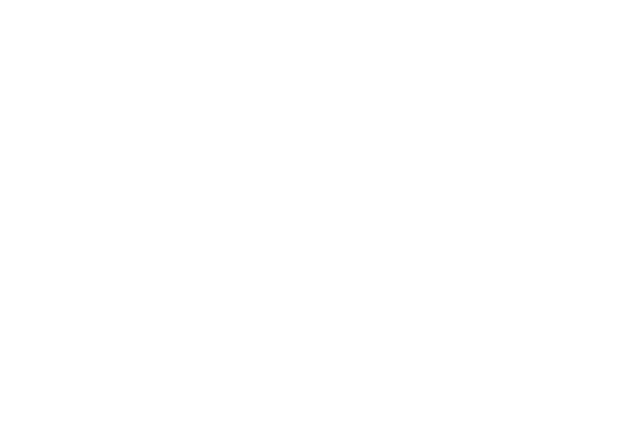
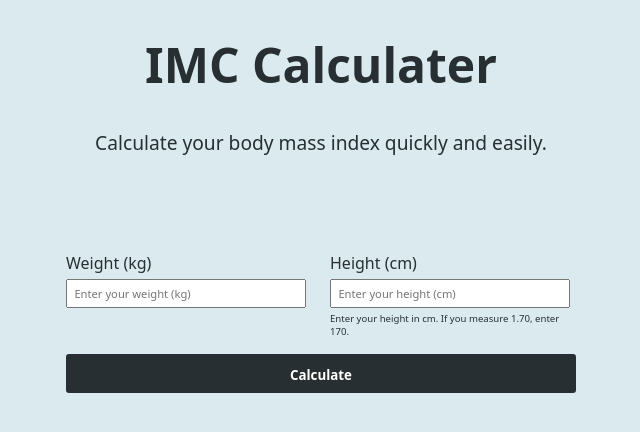
Before and after one commit to cristiandoring/imc-calculater, a plain HTML site: page index.html in a window 1280 px wide. Shown: the whole page, without its empty margins (319-959 px from the left). Drawn offline with Linux system fonts and the light colour scheme.

Commit message:
HTML and style css

```diff
--- a/index.html
+++ b/index.html
@@ -7,6 +7,25 @@
     <link rel="stylesheet" href="style.css">
 </head>
 <body>
+    <h1>IMC Calculater</h1>
+    <p class="description">Calculate your body mass index quickly and easily.
+    </p>
+
+    <section id="input">
+        <section id="weight">
+            <label for="weight">Weight (kg)</label>
+            <input type="number" name="weight" id="iweight" class="number-input" placeholder="Enter your weight (kg)
+            ">
+        </section>
+        <section id="height">
+            <label for="height">Height (cm)</label>
+            <input type="number" name="height" id="iheight" class="number-input" placeholder="Enter your height (cm)
+            ">
+            <p id="height-example">Enter your height in cm. If you measure 1.70, enter 170.
+            </p>
+        </section>
+    </section>
+    <button id="calculate">Calculate</button>
     <script src="script.js"></script>
 </body>
 </html>
--- a/style.css
+++ b/style.css
@@ -0,0 +1,74 @@
+*{
+    padding: 0;
+    margin: 0;
+    box-sizing: border-box;
+    font-family: system-ui, -apple-system, BlinkMacSystemFont, 'Segoe UI', Roboto, Oxygen, Ubuntu, Cantarell, 'Open Sans', 'Helvetica Neue', sans-serif;
+}
+
+body{
+    background-color: #DAEAEF ;
+}
+
+h1,p, label{
+    color: #272F32;
+}
+h1{
+    font-size: 3rem;
+    text-align: center;
+    margin-top: 2rem;
+}
+.description{
+    font-size: 1.2rem;
+    margin-top: 2rem;
+    margin-bottom: 6rem;
+    text-align: center;
+
+}
+
+#input{
+    display: flex;
+    flex-flow: row nowrap;
+    gap: 1.5rem;
+    justify-content: center;
+    margin-top: 7%;
+    width: 100%;
+    max-width: 510px;
+    margin-left: auto;
+    margin-right: auto;
+
+}
+
+#weight, #height {
+    display: flex;
+    flex-direction: column;
+    align-items: flex-start ;
+    gap: 0.3rem;
+    border-radius: 3px;
+
+}
+
+.number-input{
+    width: 15rem;
+    height: 1.8rem;
+    font-size: 0.7rem;
+    padding: 0.4rem;
+}
+
+#height-example{
+    font-size: 0.6rem;
+}
+
+#calculate {
+    display: block;
+    margin: 1rem auto 0;
+    background-color: #272F32;
+    color: white;
+    border-radius: 3px;
+    padding: 0.7rem;
+    width: 100%;
+    max-width: 510px;
+    height: 2.4rem;
+    border: none;
+    cursor: pointer;
+    font-weight: bold;
+}
```
